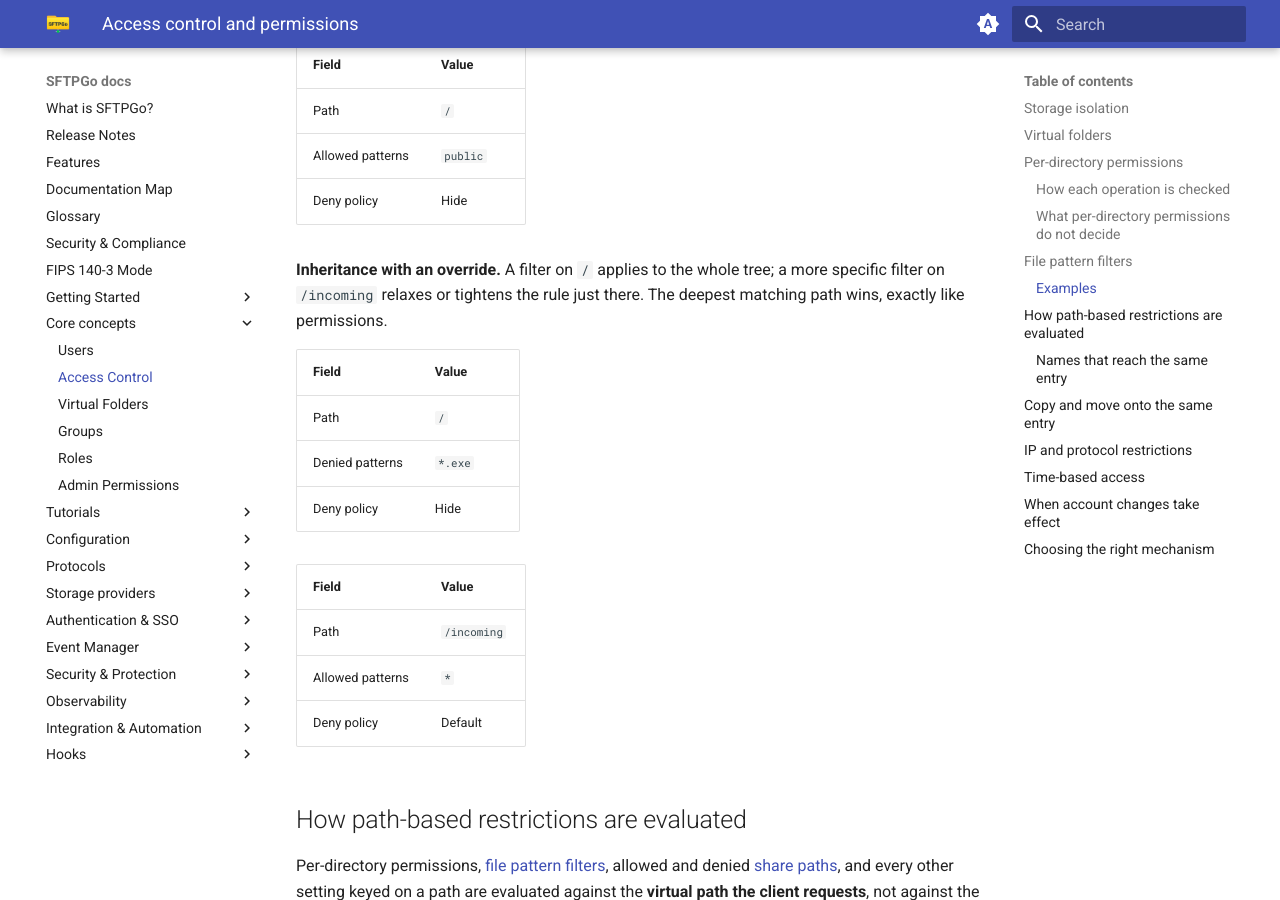
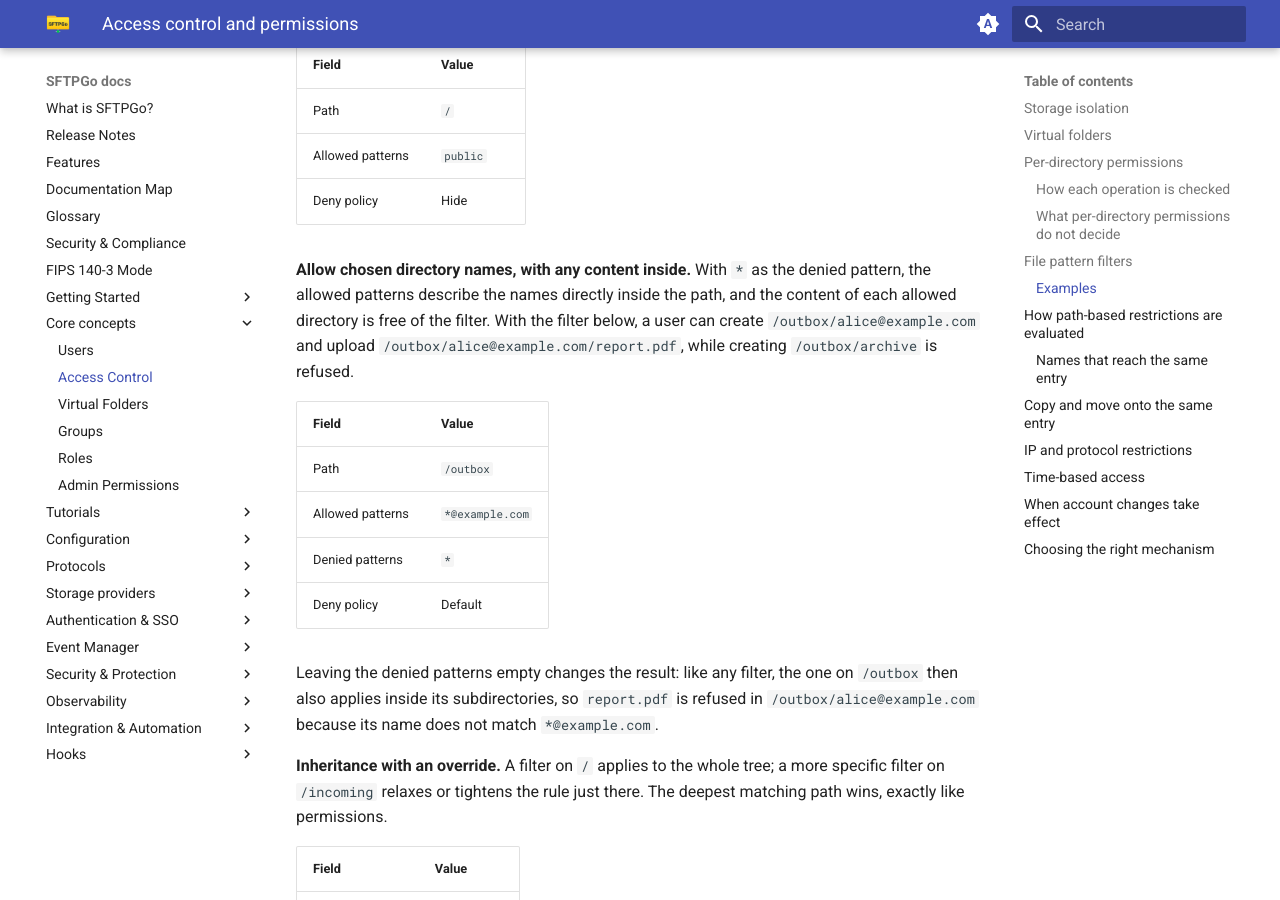
Before and after one commit to sftpgo/docs, an MkDocs documentation site: the page built from docs/access-control.md, in a window 1280 px wide and 900 px high, scrolled down 7817 px. Built offline with MkDocs 1.6.1 and Material for MkDocs 9.7.7, drawn with Linux system fonts in a browser that asks for light colours; emoji names are drawn with the system emoji font; the version menu is left out.

Commit message:
document how to allow chosen directory named and improve email templates
Signed-off-by: Nicola Murino <nicola.murino@gmail.com>

```diff
--- a/docs/access-control.md
+++ b/docs/access-control.md
@@ -160,6 +160,17 @@ A pattern matches a name when their lowercase forms match, on every storage. A s
 | Allowed patterns | `public` |
 | Deny policy | Hide |
 
+**Allow chosen directory names, with any content inside.** With `*` as the denied pattern, the allowed patterns describe the names directly inside the path, and the content of each allowed directory is free of the filter. With the filter below, a user can create `/outbox/alice@example.com` and upload `/outbox/alice@example.com/report.pdf`, while creating `/outbox/archive` is refused.
+
+| Field | Value |
+| ---------- | ------- |
+| Path | `/outbox` |
+| Allowed patterns | `*@example.com` |
+| Denied patterns | `*` |
+| Deny policy | Default |
+
+Leaving the denied patterns empty changes the result: like any filter, the one on `/outbox` then also applies inside its subdirectories, so `report.pdf` is refused in `/outbox/alice@example.com` because its name does not match `*@example.com`.
+
 **Inheritance with an override.** A filter on `/` applies to the whole tree; a more specific filter on `/incoming` relaxes or tightens the rule just there. The deepest matching path wins, exactly like permissions.
 
 | Field | Value |
```
Also changed, not shown: docs/email-templates.md (+5 -1 lines).
